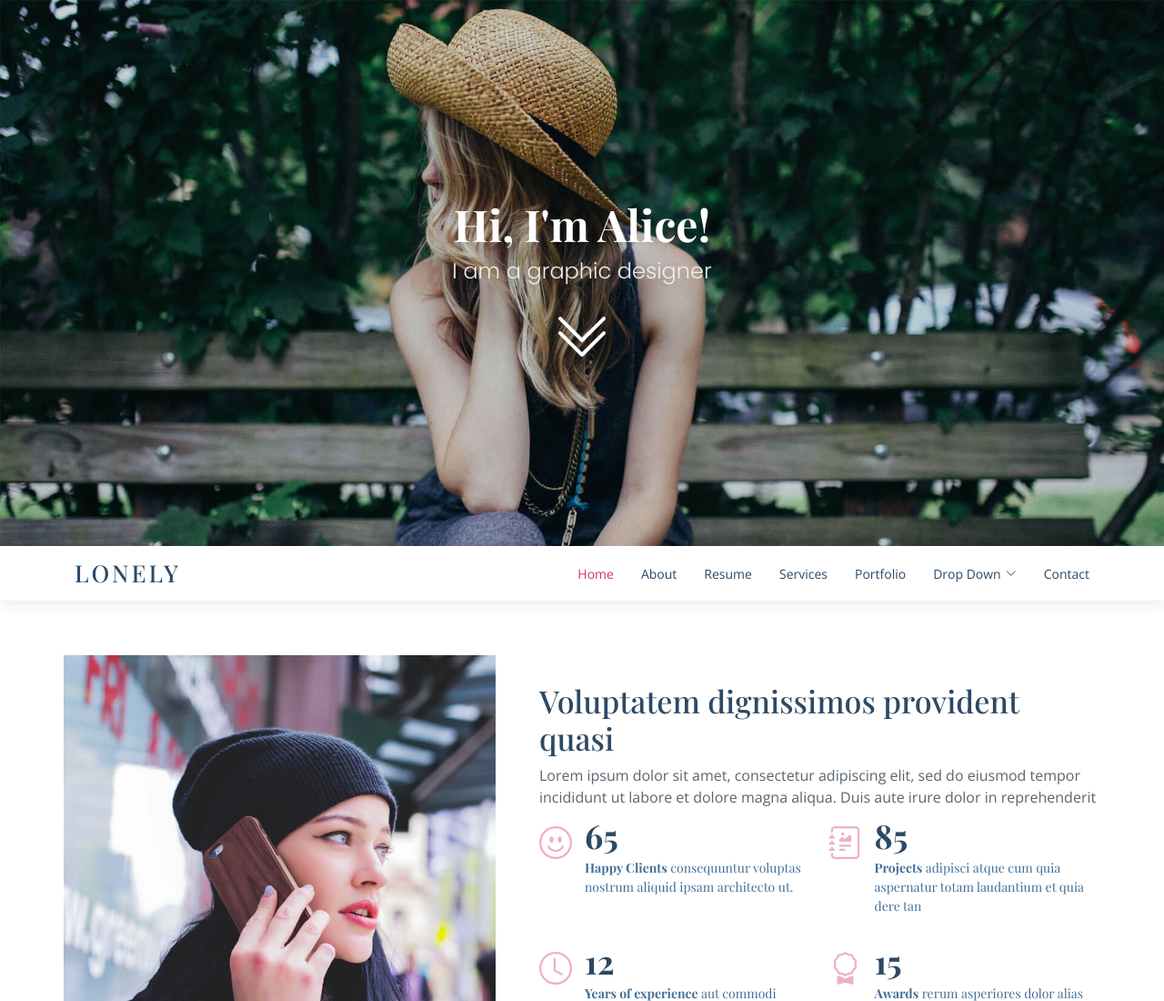
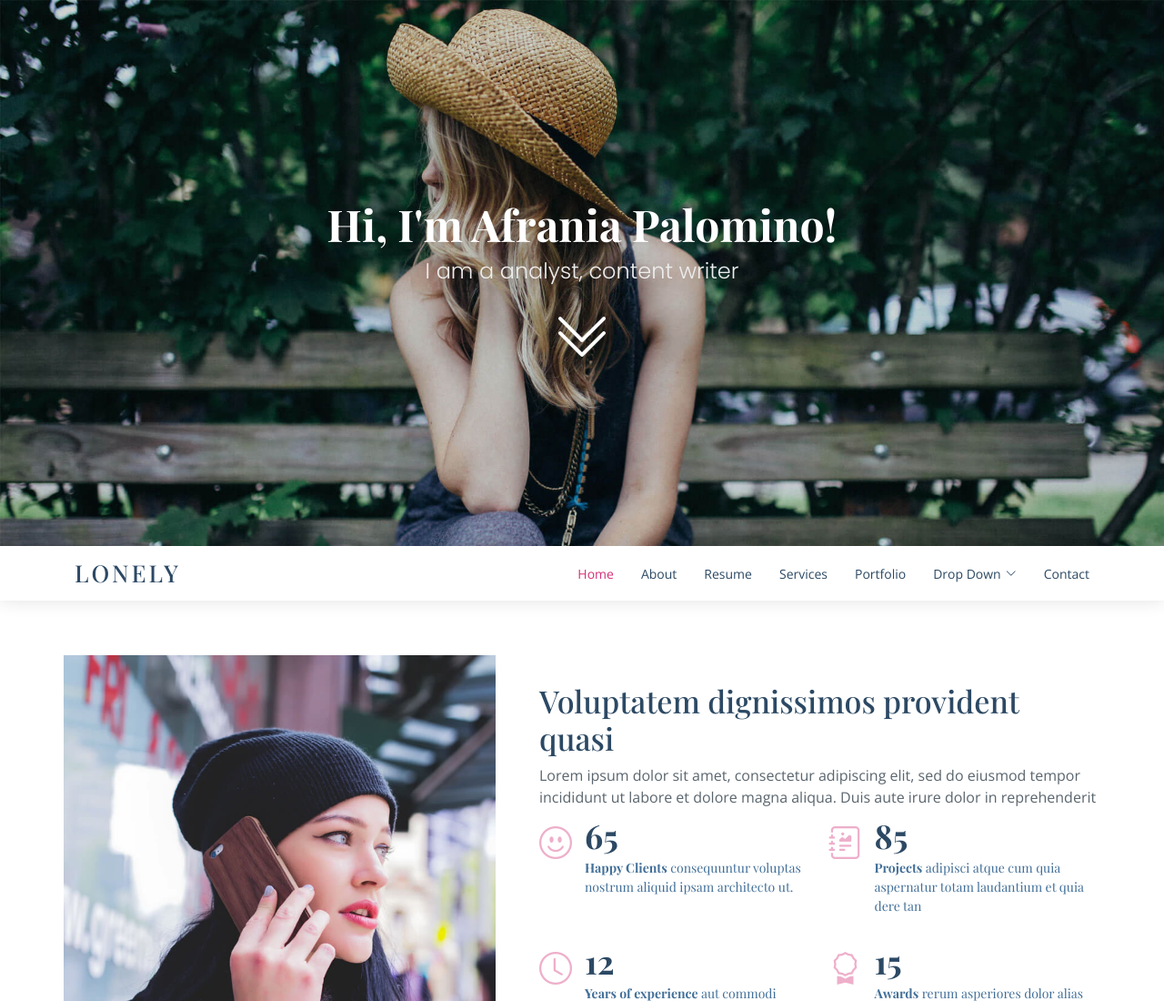
Before and after one commit to afraniapalomino/Afrania_Palomino_CV, a plain HTML site: page index.html in a window 1280 px wide. Shown: the top 1100 px of the page at 91% size. Drawn offline with nearby package versions, Linux system fonts and the light colour scheme; a web font is replaced by a local one.

Commit message:
Update index.html

```diff
--- a/index.html
+++ b/index.html
@@ -39,8 +39,8 @@
 
   <!-- ======= Hero Section ======= -->
   <section id="hero" class="d-flex flex-column align-items-center justify-content-center">
-    <h1>Hi, I'm Alice!</h1>
-    <h2>I am a graphic designer</h2>
+    <h1>Hi, I'm Afrania Palomino!</h1>
+    <h2>I am a analyst, content writer</h2>
     <a href="#about" class="btn-get-started scrollto"><i class="bi bi-chevron-double-down"></i></a>
   </section><!-- End Hero -->
 
```
